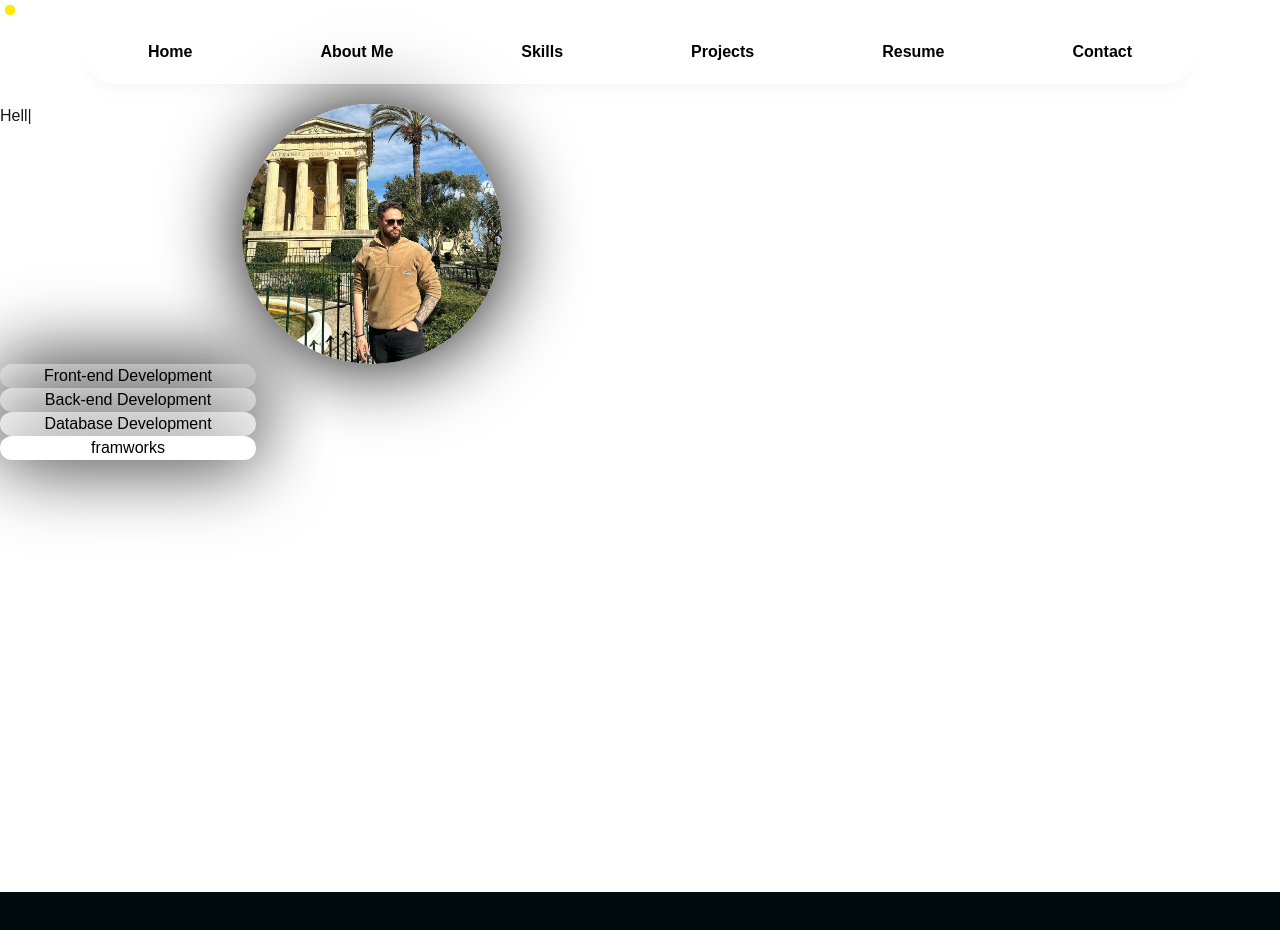
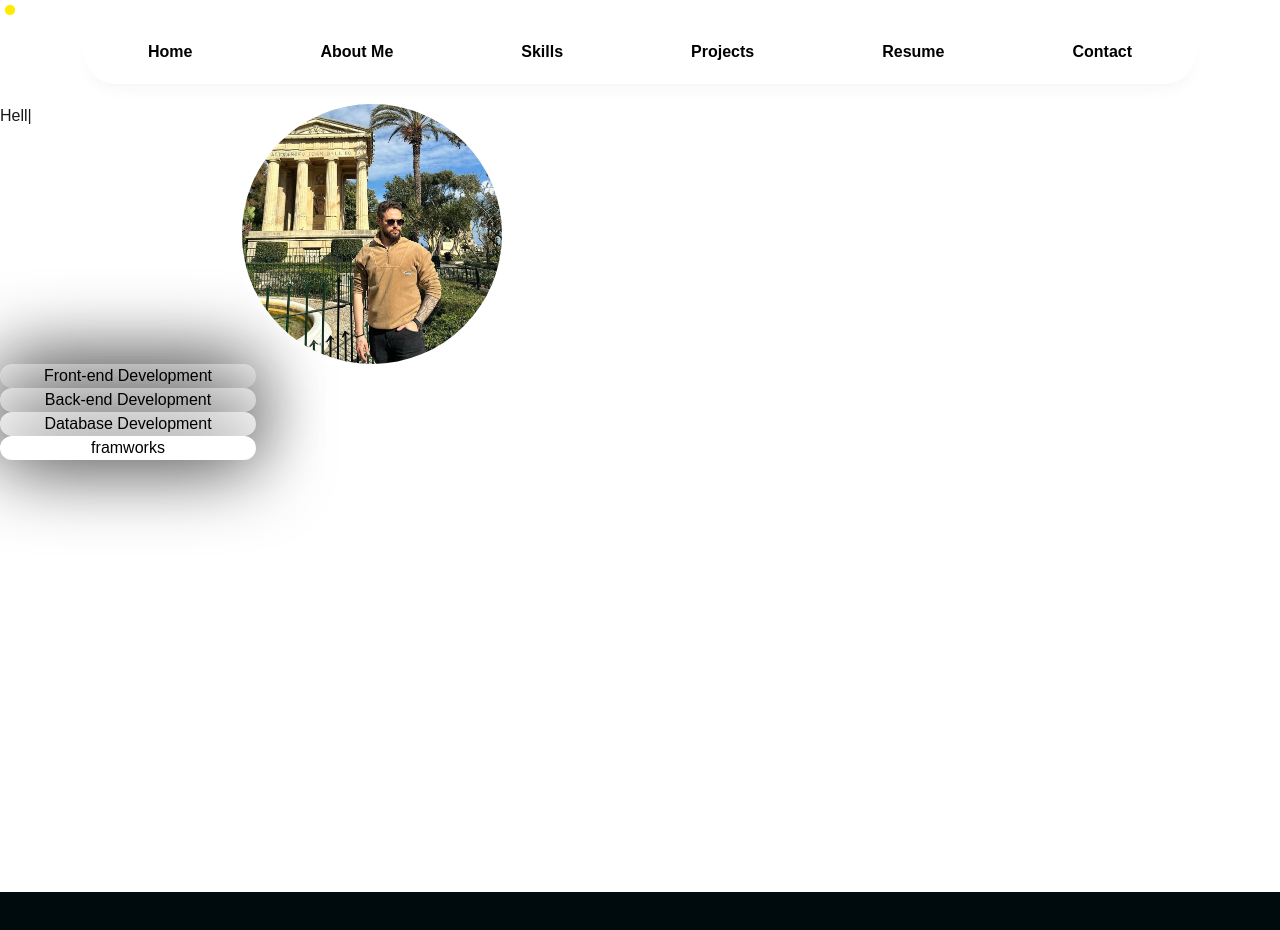
Before and after one commit to Burak849/mywebsite, a Next.js app: page / in a window 1280 px wide. Shown: the top 930 px of the page. Built offline with nearby package versions, Linux system fonts and the light colour scheme.

Commit message:
cursor kayit

```diff
--- a/src/app/page.tsx
+++ b/src/app/page.tsx
@@ -9,8 +9,9 @@ import Footer from "./components/Footer";
 import SkillSection from "./pages/skills";
 
 export default function Home() {
+
     const cursorRef = useRef<HTMLDivElement>(null);
-
+    const trailRef = useRef<HTMLDivElement[]>([]);
     const trailLength = 10;
     const [positions, setPositions] = useState<{ x: number; y: number }[]>(
         Array(trailLength).fill({ x: 10, y: 10 })
@@ -20,7 +21,7 @@ export default function Home() {
         const handleMouseMove = (event: MouseEvent) => {
             const { clientX: x, clientY: y } = event;
             setPositions((prevPositions) => {
-                const newPositions = [{ x, y }, ...prevPositions.slice(0, trailLength - 1)];
+                const newPositions = [{ x, y }, ...prevPositions.slice(0, trailLength - 5)];
                 return newPositions;
             });
 
@@ -45,6 +46,21 @@ export default function Home() {
         };
     }, []);
 
+    const handleHover = (index: number) => {
+        const trailElement = trailRef.current[index];
+        if (trailElement) {
+            trailElement.style.stroke = "#ffffff";
+            trailElement.style.strokeWidth = "12";
+        }
+    };
+
+    const handleMouseOut = (index: number) => {
+        const trailElement = trailRef.current[index];
+        if (trailElement) {
+            trailElement.style.stroke = "#ffea00";
+            trailElement.style.strokeWidth = "10";
+        }
+    };
     return (
         <>
             <Navbar />
@@ -54,9 +70,6 @@ export default function Home() {
             <ProjectSection />
             <Footer />
 
-
-
-            {/* Kuyruğu çizgi şeklinde render etme */}
             <svg
                 style={{
                     position: "fixed",
@@ -66,6 +79,7 @@ export default function Home() {
                     zIndex: -1,
                     width: "100%",
                     height: "100%",
+
                 }}
             >
                 {positions.slice(1).map((pos, index) => (
@@ -77,8 +91,13 @@ export default function Home() {
                         y2={pos.y}
                         stroke="#ffea00"
                         strokeWidth="10"
-                        strokeOpacity={0.6 - index * 0.01}
+                        strokeOpacity={1}
                         strokeLinecap="round"
+                        onMouseEnter={() => handleHover(index)}
+                        onMouseLeave={() => handleMouseOut(index)}
+                        style={{
+                            filter: "drop-shadow(0px 0px 1px white)",
+                        }}
                     />
                 ))}
             </svg>
--- a/src/app/styles/About.module.css
+++ b/src/app/styles/About.module.css
@@ -6,7 +6,7 @@
     border: 0 solid #fff;
     position: relative;
     z-index:10;
-    box-shadow: 0px 0px 80px black;
+    box-shadow: 0px 0px 5px white;
     z-index:1;
 }
 .paragraf {
```
